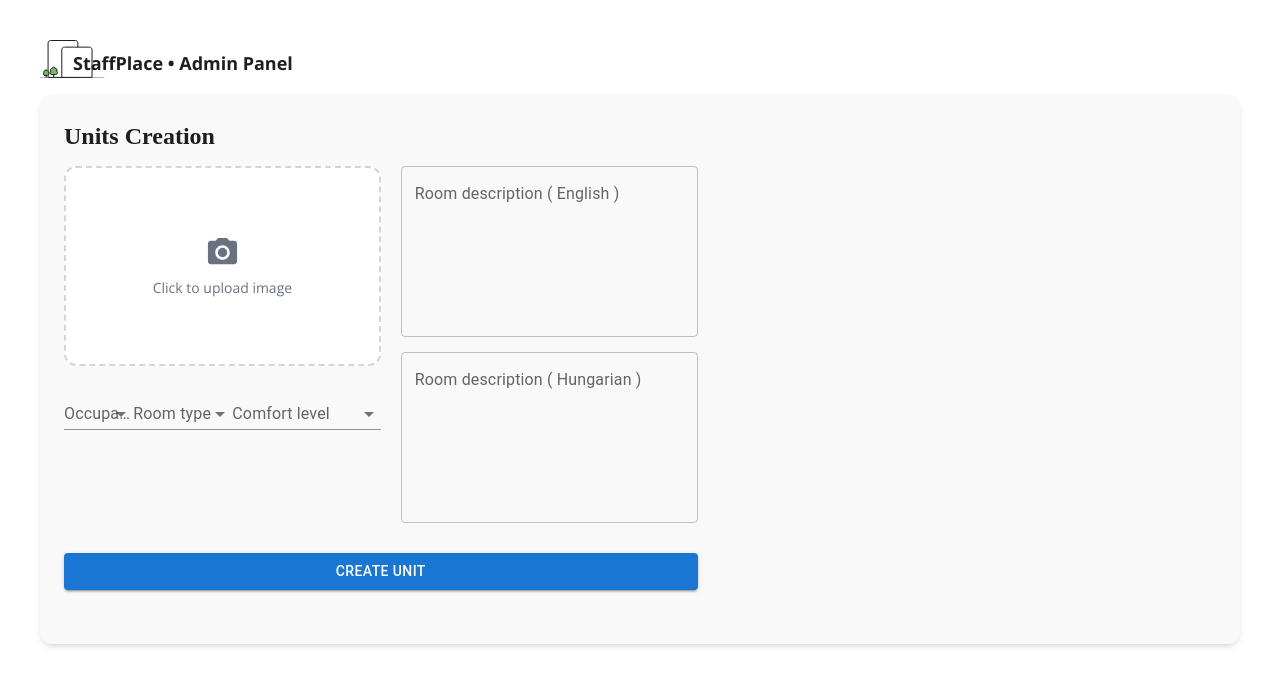
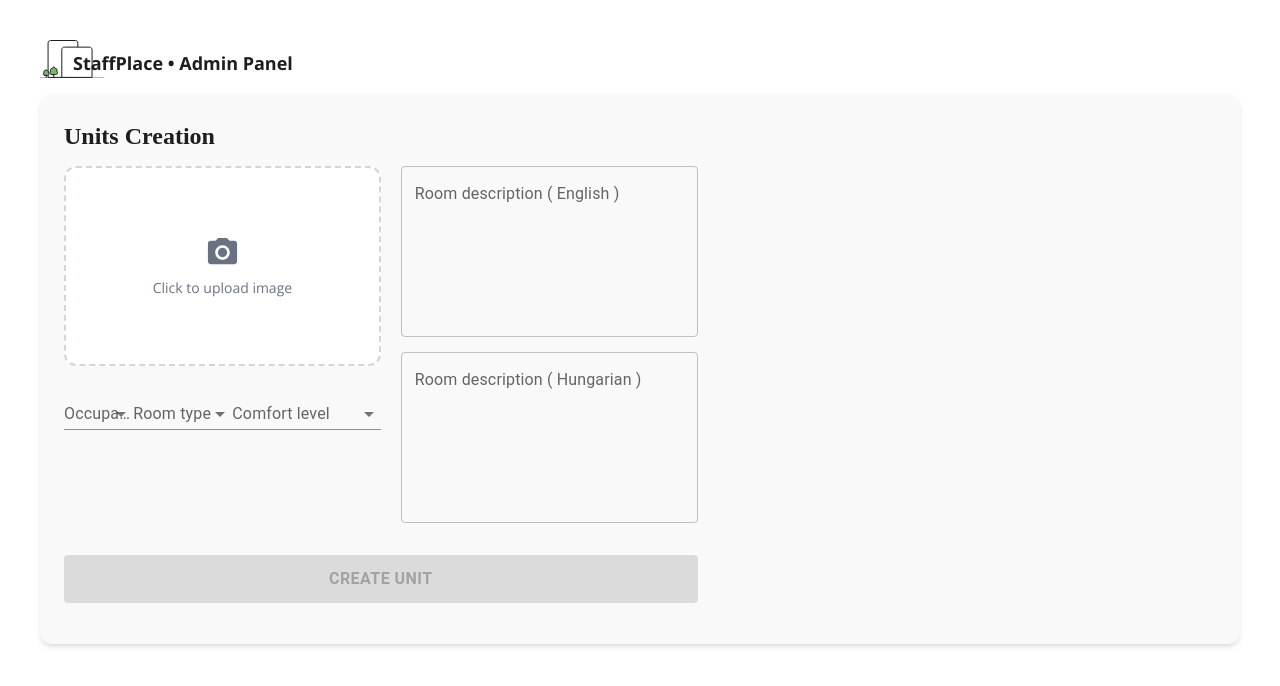
Before and after one commit to ZubalYana/stuffPlace-frontend, a React (Vite) app: page /admin in a window 1280 px wide. Shown: the top 686 px of the page. Built offline with nearby package versions, Linux system fonts and the light colour scheme; sample sign-in values are in the browser's storage; a web font is replaced by a local one.

Commit message:
change the unit creation button styles, disable it if no fields are filled

```diff
--- a/src/components/elements/UnitsControlBlock.tsx
+++ b/src/components/elements/UnitsControlBlock.tsx
@@ -191,9 +191,19 @@ export const UnitsControlBlock = () => {
                 </div>
                 <Button
                     variant="contained"
-                    style={{ marginTop: "30px" }}
-                    className="w-full"
+                    sx={{
+                        mt: 4,
+                        width: "100%",
+                        height: 48,
+                        backgroundColor: "#AE7461",
+                        fontWeight: "bold",
+                        fontSize: "16px",
+                        "&:hover": {
+                            backgroundColor: "#966554",
+                        },
+                    }}
                     onClick={handleCreateUnit}
+                    disabled={!image || !occupancy || !roomType || !comfort || !descriptionEn || !descriptionHu}
                 >
                     Create Unit
                 </Button>
```
